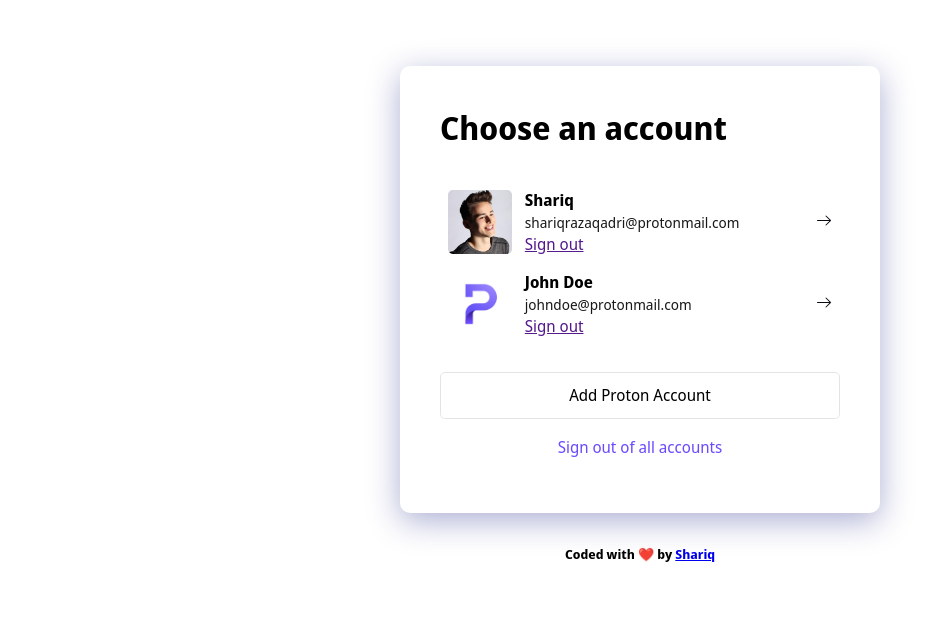
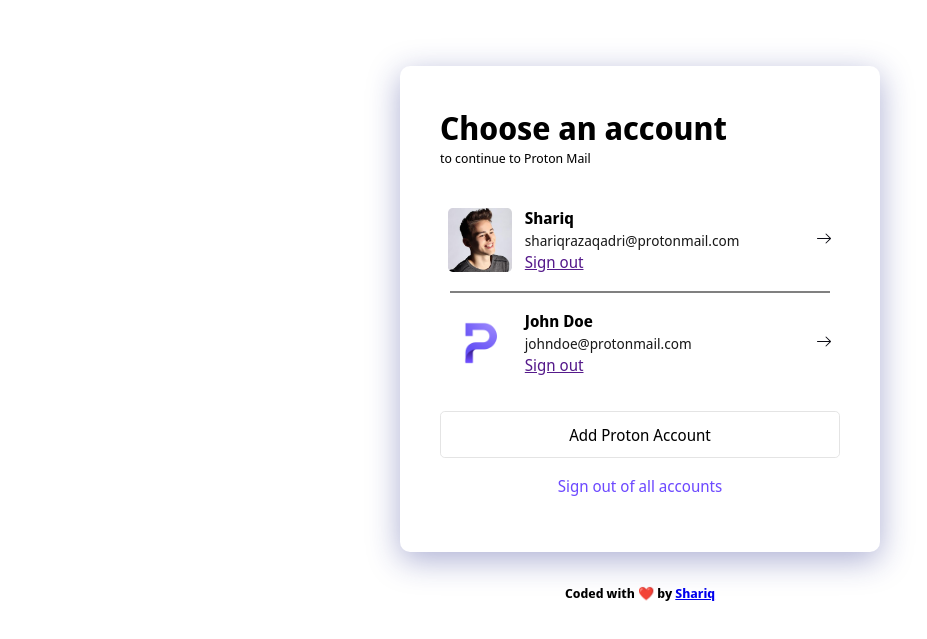
Before and after one commit to cosmicqbit/javascript-projects, a plain HTML site: page protonmail/index.html in a window 1280 px wide. Shown: the part 55-694 px from the top of the page, without its empty margins (0-927 px from the left). Drawn offline with Linux system fonts and the light colour scheme; a web font is replaced by a local one.

Commit message:
Add tag & divider

```diff
--- a/protonmail/index.html
+++ b/protonmail/index.html
@@ -17,7 +17,10 @@
 
     <main>
         <div class="container">
-            <h1 id="title">Choose an account</h1>
+            <div class="head">
+                <h1>Choose an account</h1>
+                <p>to continue to Proton Mail</p>
+            </div>
 
             <div class="content">
                 <div class="accounts">
@@ -33,7 +36,7 @@
                             <img src="svgexport.svg">
                         </div>
                     </div>
-
+                    <hr>
                     <div class="account">
                         <img src="pfp-2.png" alt="pfp" class="pfp">
                         <div class="account--details">
--- a/protonmail/style.css
+++ b/protonmail/style.css
@@ -4,6 +4,7 @@
     margin: 0;
     padding: 0;
     box-sizing: border-box;
+    /* border: 1px solid red; */
 }
 
 body {
@@ -51,8 +52,12 @@ span {
     opacity: 0.9;
 }
 
-#title {
+.head {
     margin-block-end: 2rem;
+}
+
+.head p {
+    font-size: small;
 }
 
 .accounts {
@@ -95,6 +100,11 @@ a:active {
     color: #6243e6;
 }
 
+hr {
+    border: 0.1px solid gray;
+    margin: 0.6em;
+}
+
 .btn {
     margin: 0.2em 0;
     padding: 0.7rem ;
```
